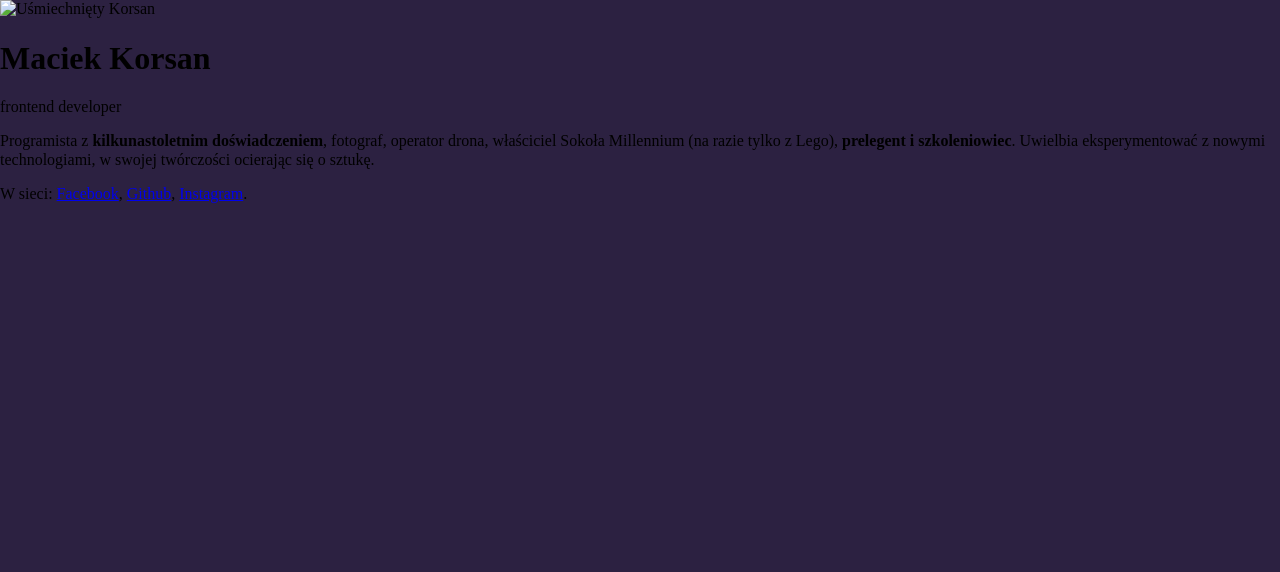
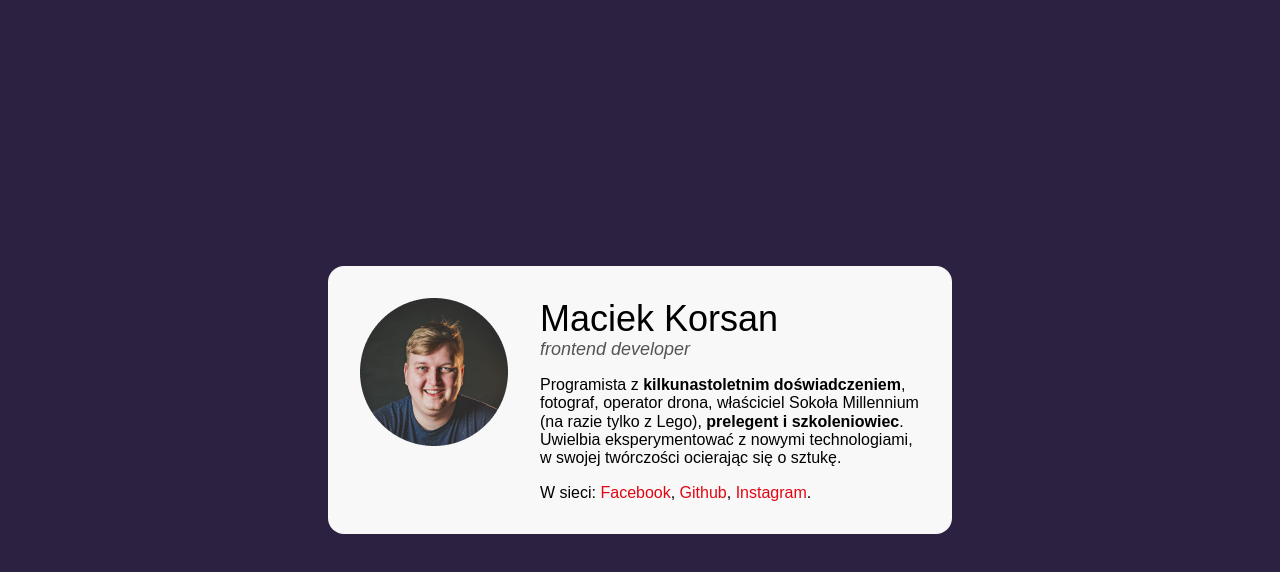
Before and after one commit to LukaszKapuscinski/business-card, a plain HTML site: page index.html in a window 1280 px wide. Drawn offline with Linux system fonts and the light colour scheme.

Commit message:
feat: css

```diff
--- a/css/style.css
+++ b/css/style.css
@@ -14,4 +14,52 @@ html {
 
 body {
     background-color: #2C2141;
+    min-height: 100vh;
+    padding: 16px;
+    display: flex;
+    align-items: center;
+    justify-content: center;
+    font-family: Arial, Helvetica, sans-serif;
 }
+.card {
+    background-color: #f8f8f8;
+    border-radius: 16px;
+    max-width: 624px;
+    width: 100%;
+    padding: 32px;
+}
+.person {
+    display: flex;
+    align-items: flex-start;
+}
+.person__descriptions {
+    font-size: 16px;
+    line-height: 22px;
+
+}
+.person__descriptions--last {
+    margin-bottom: 0;
+}
+.person__link {
+    color:#E20613;
+    text-decoration: none; gi
+}
+.person__photo {
+    margin-right: 32px;
+
+}
+.person__name {
+    font-weight: normal;
+    font-size: 36px;
+    margin: 0;
+}
+.person__position {
+    color: #545454;
+    font-style: italic;
+    font-size: 18px;
+
+}
+.person__special {
+    font-weight: normal;
+    color: #ED6D05;
+}
--- a/index.html
+++ b/index.html
@@ -13,7 +13,7 @@
 <body>
     <main class="card">
         <article class="person">
-            <img class="person__photo" src="#" alt="Uśmiechnięty Korsan">
+            <img class="person__photo" src="img/avatar.png" alt="Uśmiechnięty Korsan">
             <div>
                 <header class="person__header">
                     <h1 class="person__name">Maciek Korsan</h1>
@@ -23,7 +23,7 @@
                         Millennium (na razie tylko z Lego),<strong class="person__spetial"> prelegent i szkoleniowiec</strong>. Uwielbia eksperymentować z nowymi
                         technologiami, w swojej twórczości ocierając się o sztukę.
                     </p>
-                    <p class="person__description">
+                    <p class="person__description person__descriptions--last">
                         W sieci: <a class="person__link" href="#">Facebook</a>, <a class="person__link" href="#">Github</a>, <a class="person__link" href="#">Instagram</a>.
                     </p>
                 </header>
```
Also changed, not shown: img/avatar.png (added).
